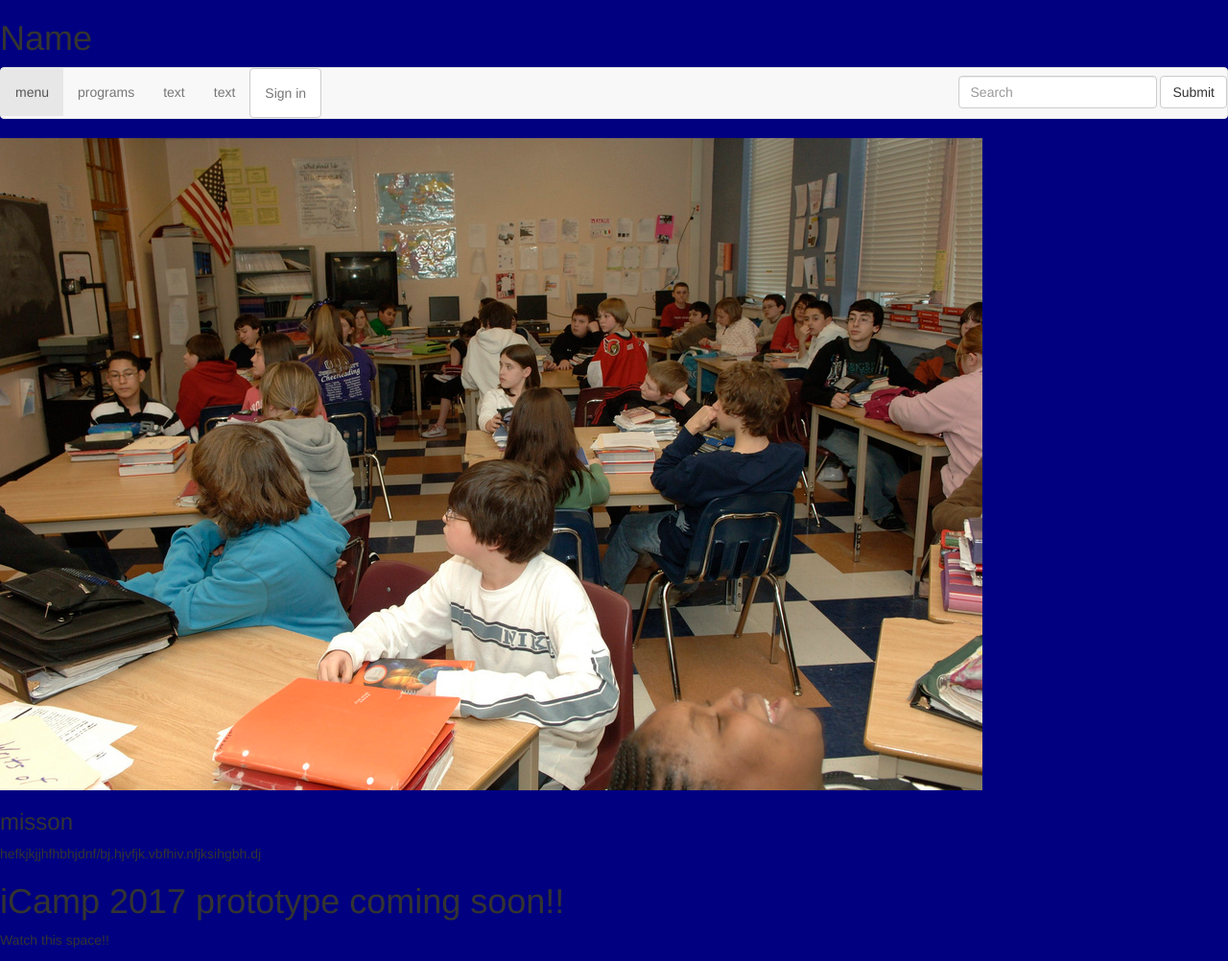
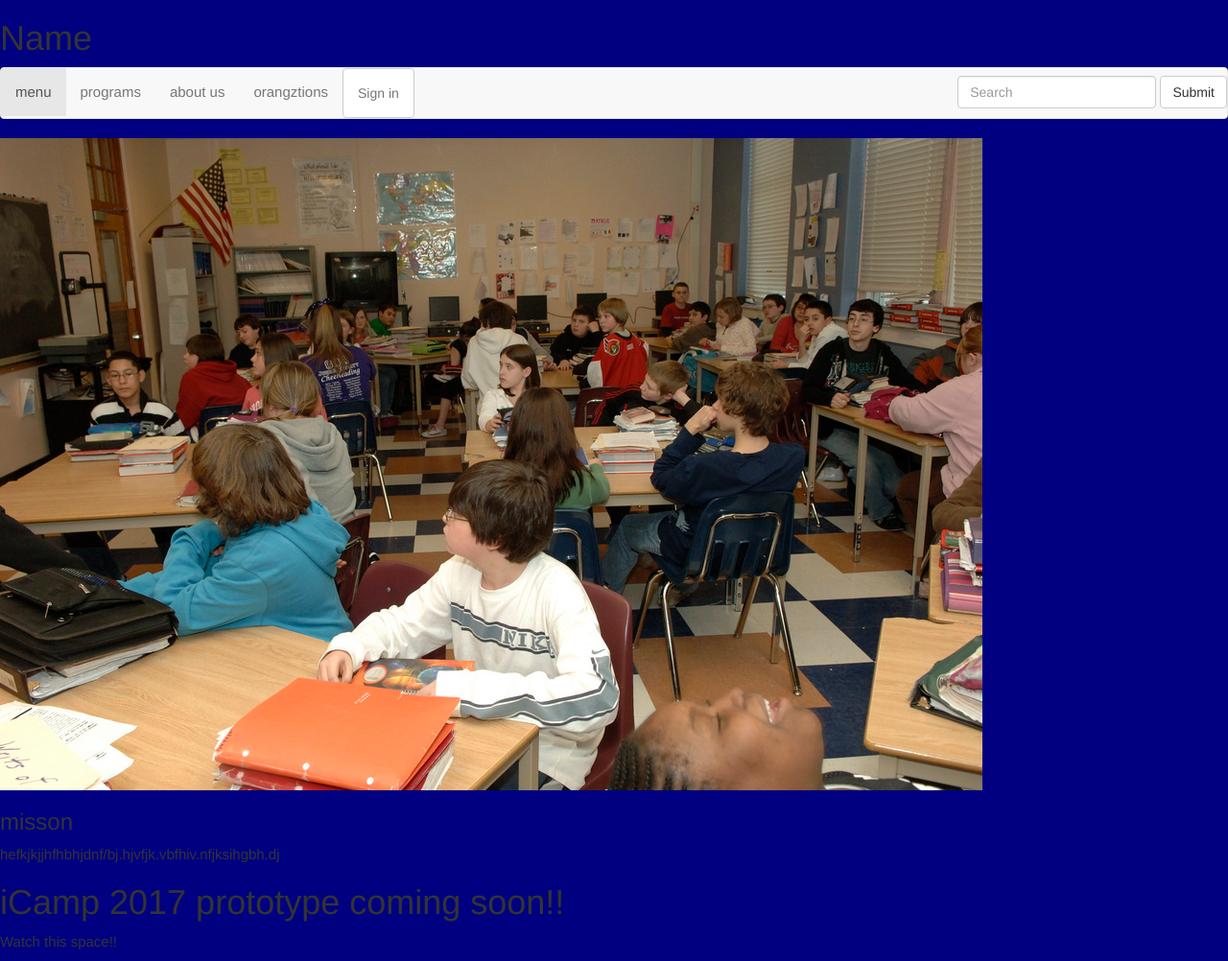
Before and after one commit to iCamp2017/iCamp2017.github.io, a Jekyll site: the page built from index.md, in a window 1280 px wide. Shown: the whole page at 96% size. Built offline with Jekyll 4.4.1, drawn with Linux system fonts in a browser that asks for light colours; nearby versions of some CDN libraries; library files that are not in the unit come from our copies.

Commit message:
add names

```diff
--- a/_layouts/default.html
+++ b/_layouts/default.html
@@ -13,8 +13,8 @@
 <ul class="nav navbar-nav">
 <li role="presentation"class="active"><a herf="#">menu</a></li>
 <li role="presentation"><a href="#">programs</a></li>
-<li role="presentation"><a href="#"> text</a></li>
-<li role="presentation"><a href="#"> text</a></li>
+<li role="presentation"><a href="#">about us </a></li>
+<li role="presentation"><a href="#">orangztions </a></li>
 <li role="presentation"><a href="#" class="btn btn-default">Sign in</a></li>
   </ul>
   <form class="navbar-form navbar-right" role="search">
--- a/assets/css/style.css
+++ b/assets/css/style.css
@@ -1,11 +1,12 @@
 nav
 {
-  background-color:black;
-  font-color:white;
+  background-color: white;
+  font-color: black;
 }
 
 
 body
 {
-  background-color: navy;
+  background-color:navy;
+  font-size:15px
 }
```
